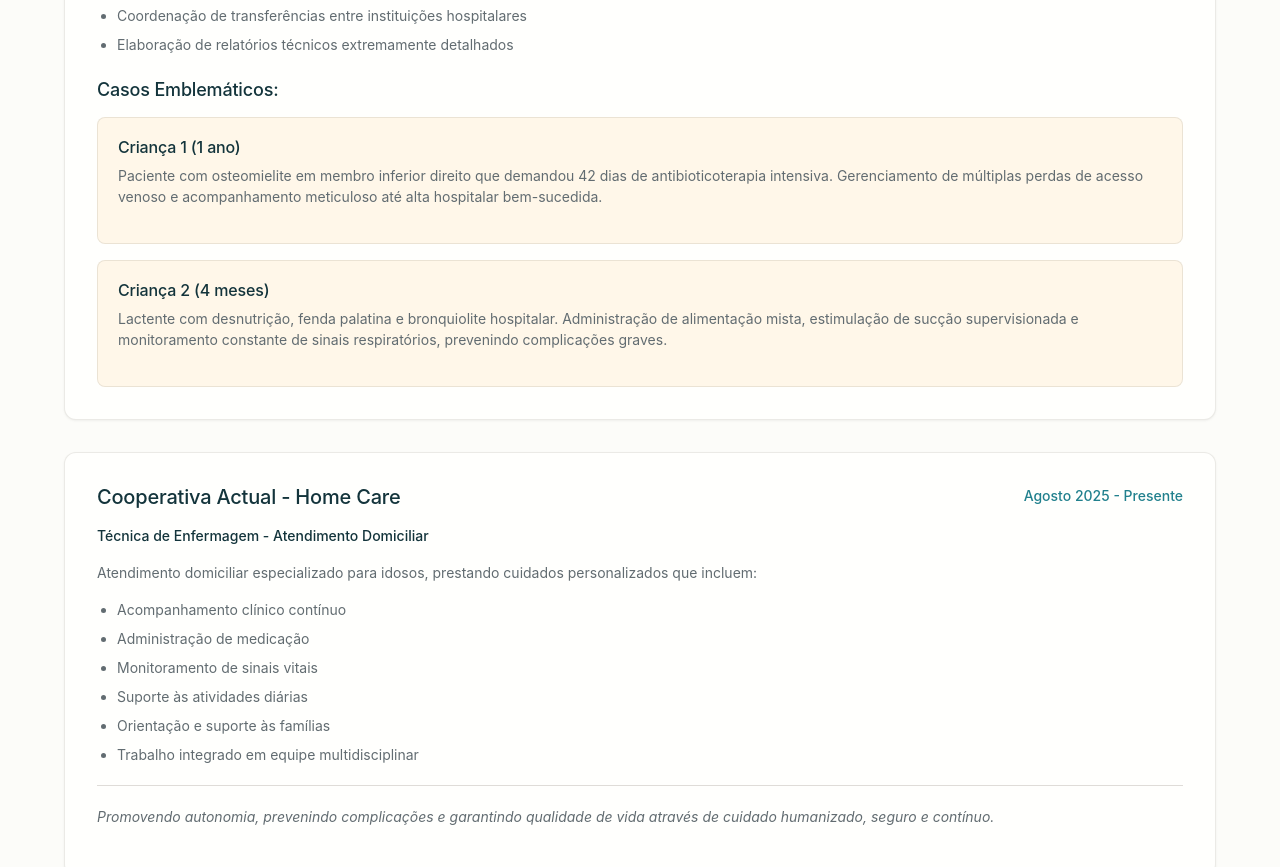
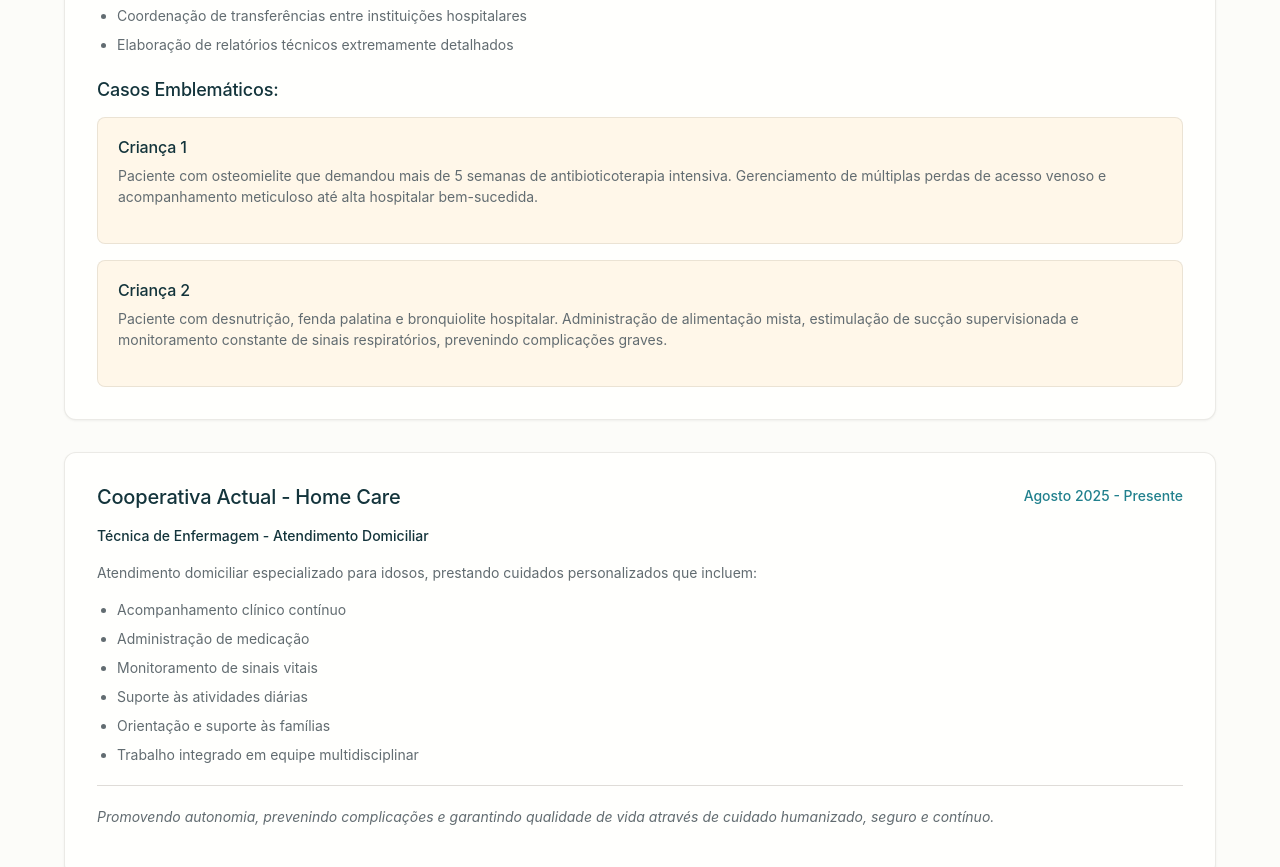
Before and after one commit to Zadoque/Natalia-Oliveira-Santos, a plain HTML site: page index.html in a window 1280 px wide. Shown: the part 2780-3647 px from the top of the page. Drawn offline with Linux system fonts and the light colour scheme; a web font is replaced by a local one.

Commit message:
Update case studies and impact descriptions

```diff
--- a/index.html
+++ b/index.html
@@ -146,12 +146,12 @@
                     <div class="case-studies">
                         <h4>Casos Emblemáticos:</h4>
                         <div class="case-card">
-                            <h5>Criança 1 (1 ano)</h5>
-                            <p>Paciente com osteomielite em membro inferior direito que demandou 42 dias de antibioticoterapia intensiva. Gerenciamento de múltiplas perdas de acesso venoso e acompanhamento meticuloso até alta hospitalar bem-sucedida.</p>
+                            <h5>Criança 1</h5>
+                            <p>Paciente com osteomielite que demandou mais de 5 semanas de antibioticoterapia intensiva. Gerenciamento de múltiplas perdas de acesso venoso e acompanhamento meticuloso até alta hospitalar bem-sucedida.</p>
                         </div>
                         <div class="case-card">
-                            <h5>Criança 2 (4 meses)</h5>
-                            <p>Lactente com desnutrição, fenda palatina e bronquiolite hospitalar. Administração de alimentação mista, estimulação de sucção supervisionada e monitoramento constante de sinais respiratórios, prevenindo complicações graves.</p>
+                            <h5>Criança 2</h5>
+                            <p>Paciente com desnutrição, fenda palatina e bronquiolite hospitalar. Administração de alimentação mista, estimulação de sucção supervisionada e monitoramento constante de sinais respiratórios, prevenindo complicações graves.</p>
                         </div>
                     </div>
                 </div>
@@ -290,7 +290,7 @@
                 <div class="impact-card">
                     <div class="impact-icon">✅</div>
                     <h3>Alta Bem-Sucedida</h3>
-                    <p>Alta hospitalar de paciente após 42 dias de tratamento complexo de osteomielite</p>
+                    <p>Alta hospitalar de paciente após mais de 5 semanas de tratamento complexo de osteomielite</p>
                 </div>
                 <div class="impact-card">
                     <div class="impact-icon">✅</div>
@@ -323,7 +323,7 @@
                     </div>
                     <div class="challenge-card">
                         <h4>Emergência Noturna</h4>
-                        <p>Episódios de êmese intensos às 04:00 - acionamento de enfermagem para aspiração imediata prevenindo broncoaspiração</p>
+                        <p>Episódios de êmese intensos durante a madrugada - acionamento de enfermagem para aspiração imediata prevenindo broncoaspiração</p>
                     </div>
                     <div class="challenge-card">
                         <h4>Coordenação de Procedimentos</h4>
```
